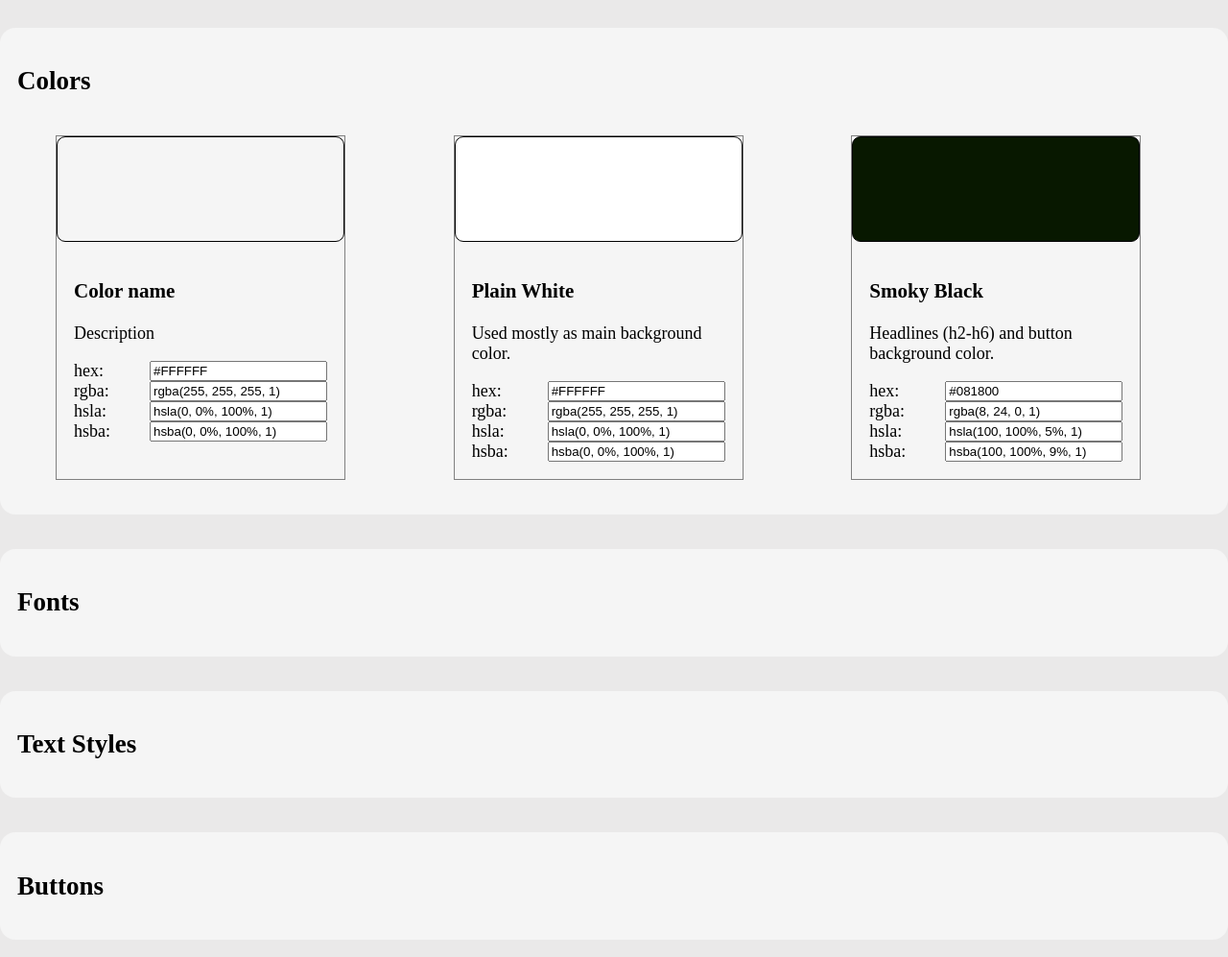
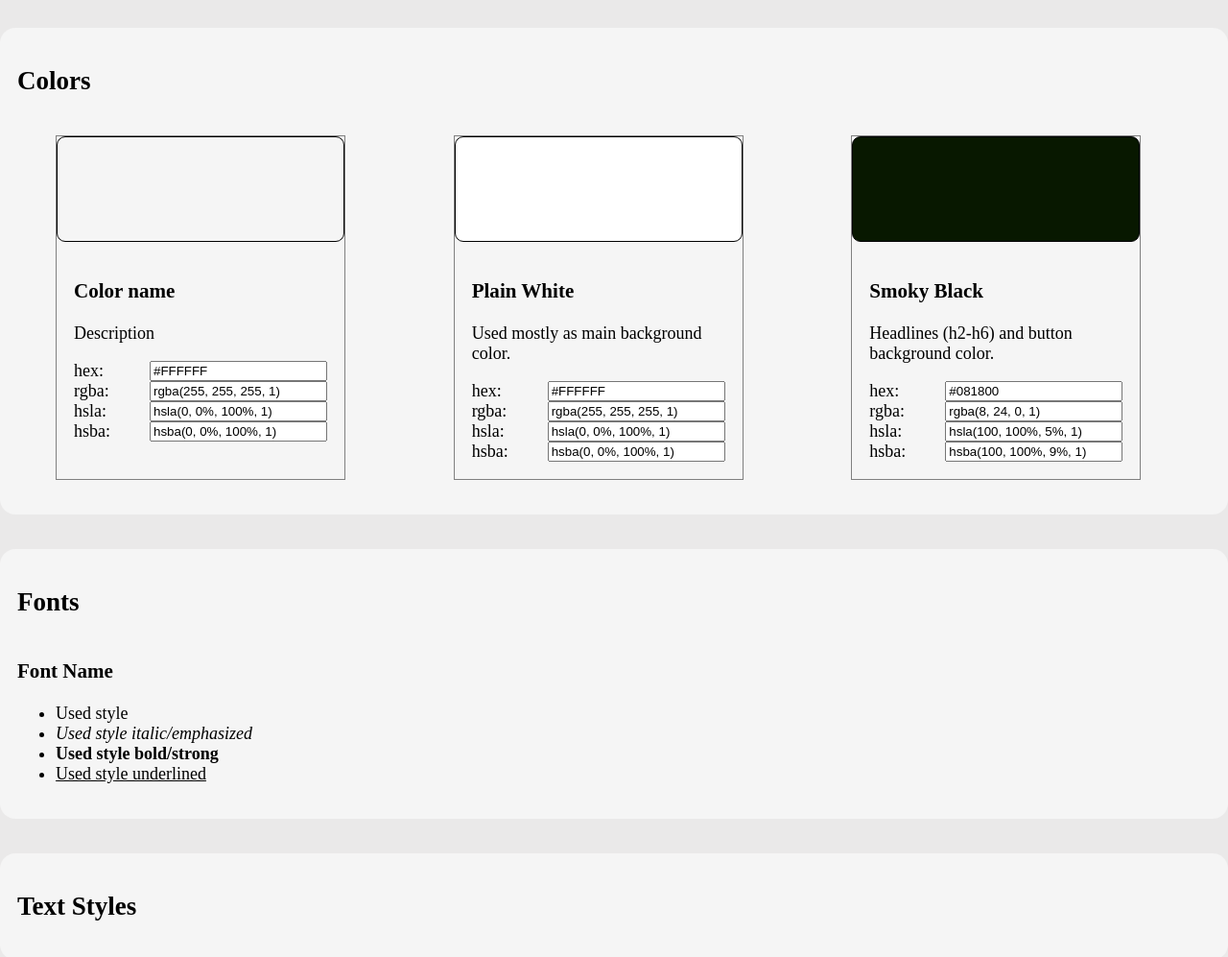
Before and after one commit to k00lkiller/codecademy-design-system, a plain HTML site: page index.html in a window 1280 px wide. Shown: the part 83-1080 px from the top of the page at 96% size. Drawn offline with Linux system fonts and the light colour scheme.

Commit message:
Add font family section demo

```diff
--- a/index.html
+++ b/index.html
@@ -110,6 +110,15 @@
     </section>
     <section id="fonts">
         <h2>Fonts</h2>
+        <div class="font-family-group">
+            <h3>Font Name</h3>
+            <ul>
+                <li>Used style</li>
+                <li><em>Used style italic/emphasized</em></li>
+                <li><strong>Used style bold/strong</strong></li>
+                <li><u>Used style underlined</u></li>
+            </ul>
+        </div>
     </section>
     <section id="text">
         <h2>Text Styles</h2>
```
